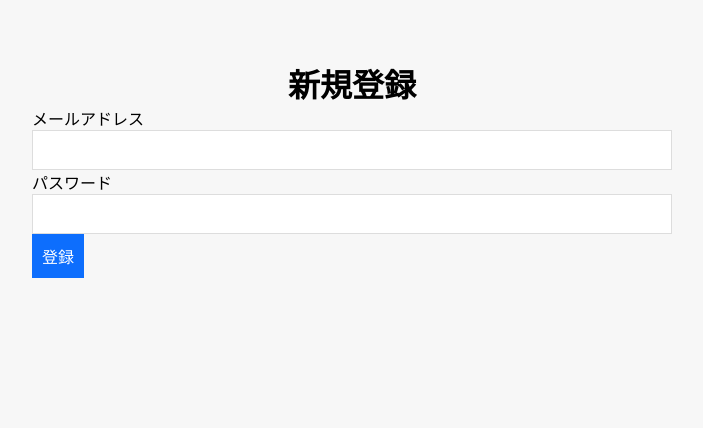
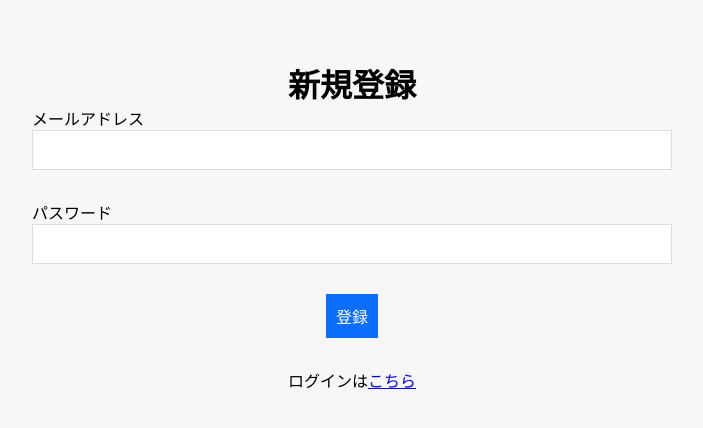
Before and after one commit to nysrtd724/itinerary, a React (Create React App) app: page /register in a window 1280 px wide. Shown: the top 428 px of the page, without its empty margins (288-991 px from the left). Built offline with nearby package versions, Linux system fonts and the light colour scheme; no server answers.

Commit message:
ログイン機能実装

```diff
--- a/src/components/Login.tsx
+++ b/src/components/Login.tsx
@@ -1,20 +1,50 @@
-import { ChangeEvent, useState } from "react"
+import { ChangeEvent, useState, useEffect, FormEvent } from "react";
+import firebase, {
+  signInWithEmailAndPassword,
+  onAuthStateChanged,
+} from "firebase/auth";
+import { auth } from "./firebase";
+import { Navigate, Link } from "react-router-dom";
 
 const Login = () => {
-
   const [loginEmail, setLoginEmail] = useState("");
   const [loginPassword, setLoginPassword] = useState("");
 
+  const handleSubmit = async (e: FormEvent<HTMLFormElement>) => {
+    e.preventDefault();
+
+    try {
+      await signInWithEmailAndPassword(auth, loginEmail, loginPassword);
+    } catch (error) {
+      alert("メールアドレスまたはパスワードが間違っています");
+    }
+  };
+
+  const [user, setUser] = useState<firebase.User | null>(null);
+
+  useEffect(() => {
+    onAuthStateChanged(auth, (currentUser) => {
+      setUser(currentUser);
+    });
+  });
+
   return (
-    <div>
+    <>
+      {user ? (
+        <Navigate to={`/`} />
+      ) : (
+        <>
           <h1>ログイン</h1>
+          <form onSubmit={handleSubmit}>
             <div>
               <label>メールアドレス</label>
               <input
                 name="email"
                 type="email"
                 value={loginEmail}
-            onChange={(e: ChangeEvent<HTMLInputElement>) => setLoginEmail(e.target.value)}
+                onChange={(e: ChangeEvent<HTMLInputElement>) =>
+                  setLoginEmail(e.target.value)
+                }
               />
             </div>
             <div>
@@ -23,13 +53,21 @@ const Login = () => {
                 name="password"
                 type="password"
                 value={loginPassword}
-            onChange={(e: ChangeEvent<HTMLInputElement>) => setLoginPassword(e.target.value)}
+                onChange={(e: ChangeEvent<HTMLInputElement>) =>
+                  setLoginPassword(e.target.value)
+                }
               />
             </div>
             <div>
               <button>ログイン</button>
+              <p>
+                新規登録は<Link to={`/register/`}>こちら</Link>
+              </p>
             </div>
-    </div>
+          </form>
+        </>
+      )}
+    </>
   );
 };
 
--- a/src/components/Mypage.tsx
+++ b/src/components/Mypage.tsx
@@ -1,13 +1,42 @@
-import React from "react";
+import React, { useEffect, useState } from "react";
+import firebase, { onAuthStateChanged, signOut } from "firebase/auth";
+import { auth } from "./firebase";
+import { useNavigate, Navigate } from "react-router-dom";
 
 const Mypage = () => {
+  const [user, setUser] = useState<firebase.User | null>(null);
+  const [loading, setLoading] = useState(true);
+
+  useEffect(() => {
+    onAuthStateChanged(auth, (currentUser) => {
+      setUser(currentUser);
+      setLoading(false);
+    });
+  }, []);
+
+  const navigate = useNavigate();
+
+  const logout = async () => {
+    await signOut(auth);
+    navigate("/login/");
+  };
+
   return (
-    <div>
-      <h1>マイページ</h1>
-      <div>
-        <button>ログアウト</button>
-      </div>
-    </div>
+    <>
+      {!loading && (
+        <>
+          {!user ? (
+            <Navigate to={`/login/`} />
+          ) : (
+            <>
+              <h1>マイページ</h1>
+              <p>{user?.email}</p>
+              <button onClick={logout}>ログアウト</button>
+            </>
+          )}
+        </>
+      )}
+    </>
   );
 };
 
--- a/src/components/Register.tsx
+++ b/src/components/Register.tsx
@@ -1,20 +1,54 @@
-import { ChangeEvent, useState } from "react"
+import { ChangeEvent, FormEvent, useEffect, useState } from "react";
+import firebase, {
+  createUserWithEmailAndPassword,
+  onAuthStateChanged,
+} from "firebase/auth";
+import { auth } from "./firebase";
+import { Navigate, Link } from "react-router-dom";
 
 const Register = () => {
-
   const [registerEmail, setRegisterEmail] = useState("");
   const [registerPassword, setRegisterPassword] = useState("");
 
+  const handleSubmit = async (e: FormEvent<HTMLFormElement>) => {
+    e.preventDefault();
+
+    try {
+      await createUserWithEmailAndPassword(
+        auth,
+        registerEmail,
+        registerPassword
+      );
+    } catch (error) {
+      alert("正しく入力してください");
+    }
+  };
+
+  const [user, setUser] = useState<firebase.User | null>(null);
+
+  useEffect(() => {
+    onAuthStateChanged(auth, (currentUser) => {
+      setUser(currentUser);
+    });
+  }, []);
+
   return (
     <div>
+      {user ? (
+        <Navigate to={`/`} />
+      ) : (
+        <div>
           <h1>新規登録</h1>
+          <form onSubmit={handleSubmit}>
             <div>
               <label>メールアドレス</label>
               <input
                 name="email"
                 type="email"
                 value={registerEmail}
-            onChange={(e: ChangeEvent<HTMLInputElement>) => setRegisterEmail(e.target.value)}
+                onChange={(e: ChangeEvent<HTMLInputElement>) =>
+                  setRegisterEmail(e.target.value)
+                }
               />
             </div>
             <div>
@@ -23,12 +57,18 @@ const Register = () => {
                 name="password"
                 type="password"
                 value={registerPassword}
-            onChange={(e: ChangeEvent<HTMLInputElement>) => setRegisterPassword(e.target.value)}
+                onChange={(e: ChangeEvent<HTMLInputElement>) =>
+                  setRegisterPassword(e.target.value)
+                }
               />
             </div>
-        <div>
             <button>登録</button>
+            <p>
+              ログインは<Link to={`/login/`}>こちら</Link>
+            </p>
+          </form>
         </div>
+      )}
     </div>
   );
 };
```
Also changed, not shown: src/components/firebase.ts (renamed from src/firebase.ts). Lines whose indentation alone changed are shown as unchanged.
